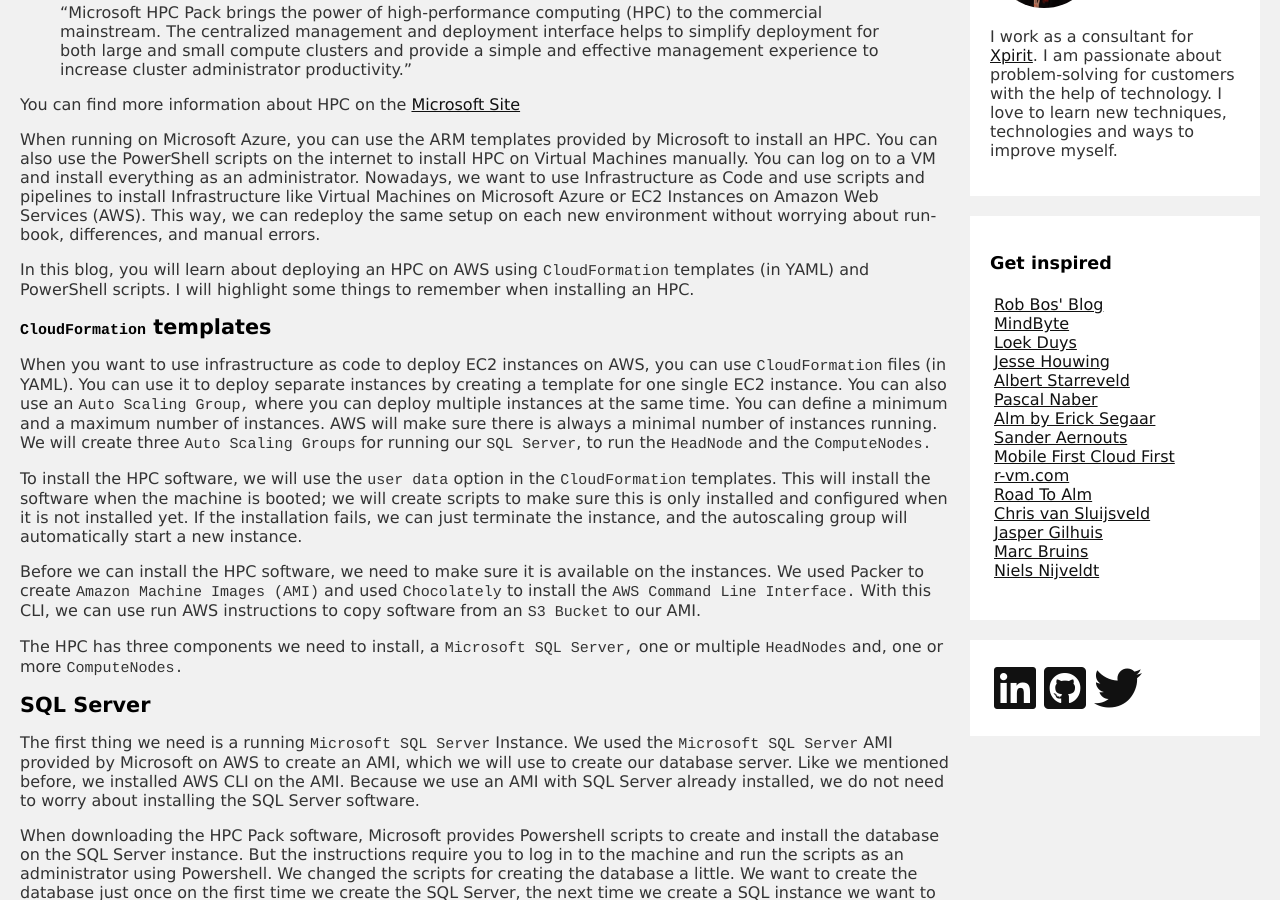
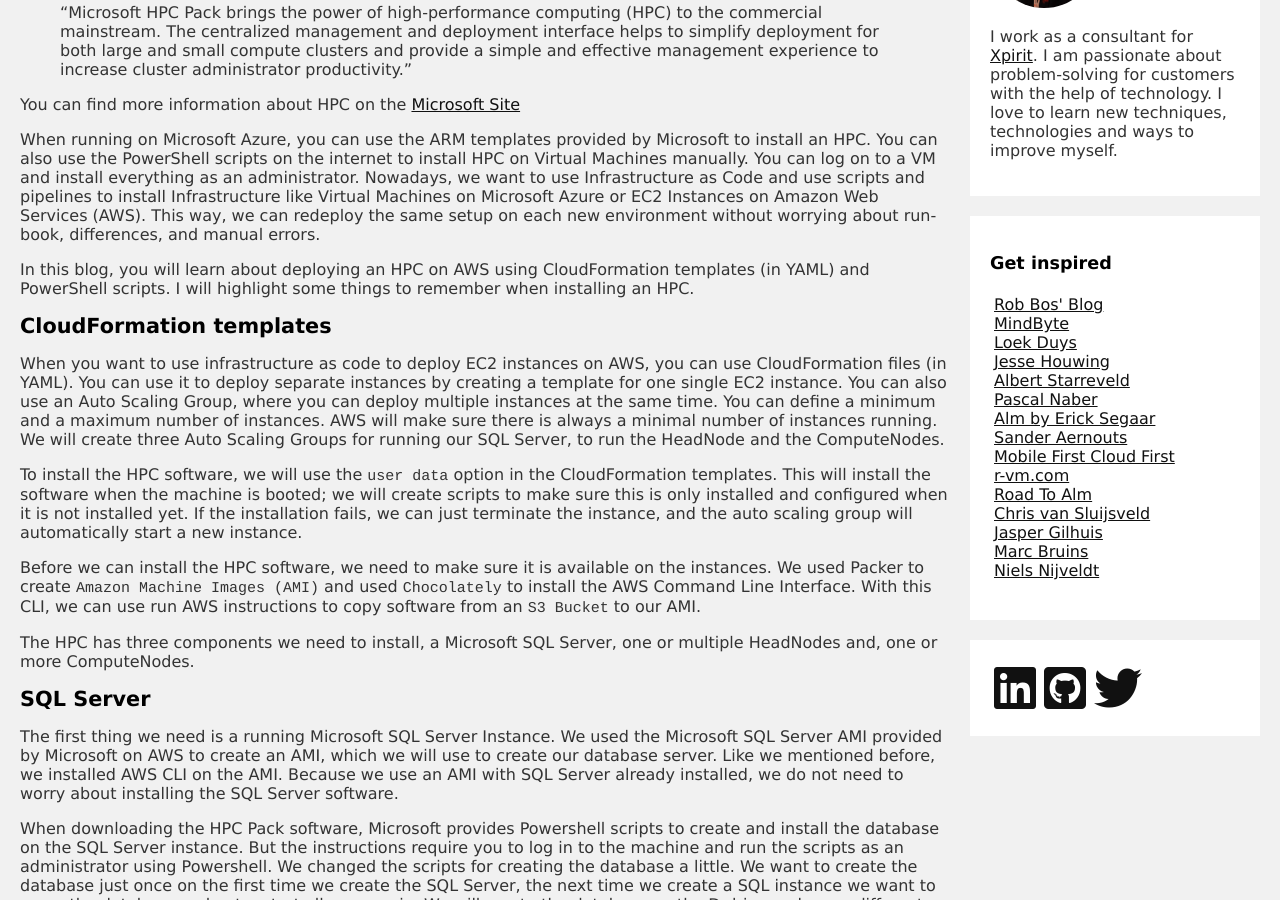
Before and after one commit to arjanvanbekkum/arjanvanbekkum.github.io, a Jekyll site: the page built from _posts/2020-05-11-Deploying-A-Microsoft-HPC-On-AWS.md, in a window 1280 px wide and 900 px high, scrolled down 614 px. Built offline with Jekyll 4.4.1, drawn with Linux system fonts in a browser that asks for light colours; some of the changed text lies outside the part shown.

Commit message:
update text

````diff
--- a/_posts/2020-05-11-Deploying-A-Microsoft-HPC-On-AWS.md
+++ b/_posts/2020-05-11-Deploying-A-Microsoft-HPC-On-AWS.md
@@ -14,21 +14,21 @@
 
 When running on Microsoft Azure, you can use the ARM templates provided by Microsoft to install an HPC. You can also use the PowerShell scripts on the internet to install HPC on Virtual Machines manually. You can log on to a VM and install everything as an administrator. Nowadays, we want to use Infrastructure as Code and use scripts and pipelines to install Infrastructure like Virtual Machines on Microsoft Azure or EC2 Instances on Amazon Web Services (AWS). This way, we can redeploy the same setup on each new environment without worrying about run-book, differences, and manual errors.
 
-In this blog, you will learn about deploying an HPC on AWS using `CloudFormation` templates (in YAML) and PowerShell scripts. I will highlight some things to remember when installing an HPC.
+In this blog, you will learn about deploying an HPC on AWS using CloudFormation templates (in YAML) and PowerShell scripts. I will highlight some things to remember when installing an HPC.
 
-# `CloudFormation` templates
+# CloudFormation templates
 
-When you want to use infrastructure as code to deploy EC2 instances on AWS, you can use `CloudFormation` files (in YAML). You can use it to deploy separate instances by creating a template for one single EC2 instance. You can also use an `Auto Scaling Group,` where you can deploy multiple instances at the same time. You can define a minimum and a maximum number of instances. AWS will make sure there is always a minimal number of instances running. We will create three `Auto Scaling Groups` for running our `SQL Server`, to run the `HeadNode` and the `ComputeNodes.`
+When you want to use infrastructure as code to deploy EC2 instances on AWS, you can use CloudFormation files (in YAML). You can use it to deploy separate instances by creating a template for one single EC2 instance. You can also use an Auto Scaling Group, where you can deploy multiple instances at the same time. You can define a minimum and a maximum number of instances. AWS will make sure there is always a minimal number of instances running. We will create three Auto Scaling Groups for running our SQL Server, to run the HeadNode and the ComputeNodes.
 
-To install the HPC software, we will use the `user data` option in the `CloudFormation` templates. This will install the software when the machine is booted; we will create scripts to make sure this is only installed and configured when it is not installed yet. If the installation fails, we can just terminate the instance, and the autoscaling group will automatically start a new instance.
+To install the HPC software, we will use the `user data` option in the CloudFormation templates. This will install the software when the machine is booted; we will create scripts to make sure this is only installed and configured when it is not installed yet. If the installation fails, we can just terminate the instance, and the auto scaling group will automatically start a new instance.
 
-Before we can install the HPC software, we need to make sure it is available on the instances. We used Packer to create `Amazon Machine Images (AMI)` and used `Chocolately` to install the `AWS Command Line Interface.` With this CLI, we can use run AWS instructions to copy software from an `S3 Bucket` to our AMI.
+Before we can install the HPC software, we need to make sure it is available on the instances. We used Packer to create `Amazon Machine Images (AMI)` and used `Chocolately` to install the AWS Command Line Interface. With this CLI, we can use run AWS instructions to copy software from an `S3 Bucket` to our AMI.
 
-The HPC has three components we need to install, a `Microsoft SQL Server,` one or multiple `HeadNodes` and, one or more `ComputeNodes.`
+The HPC has three components we need to install, a Microsoft SQL Server, one or multiple HeadNodes and, one or more ComputeNodes.
 
 # SQL Server
 
-The first thing we need is a running `Microsoft SQL Server` Instance. We used the `Microsoft SQL Server` AMI provided by Microsoft on AWS to create an AMI, which we will use to create our database server. Like we mentioned before, we installed AWS CLI on the AMI. Because we use an AMI with SQL Server already installed, we do not need to worry about installing the SQL Server software.
+The first thing we need is a running Microsoft SQL Server Instance. We used the Microsoft SQL Server AMI provided by Microsoft on AWS to create an AMI, which we will use to create our database server. Like we mentioned before, we installed AWS CLI on the AMI. Because we use an AMI with SQL Server already installed, we do not need to worry about installing the SQL Server software.
 
 When downloading the HPC Pack software, Microsoft provides Powershell scripts to create and install the database on the SQL Server instance. But the instructions require you to log in to the machine and run the scripts as an administrator using Powershell. We changed the scripts for creating the database a little. We want to create the database just once on the first time we create the SQL Server, the next time we create a SQL instance we want to reuse the database and not restart all over again. We will create the database on the D-drive and use a different volume. You can reuse the volumes on AWS instances, find out how by using <a href="https://arjanvanbekkum.github.io/blog/2020/04/29/Reconnect-Volumes-On-AWS-EC2-instances">this</a> blog I wrote
 
@@ -101,7 +101,7 @@
     N'LoginMode', REG_DWORD, 2
 ```
 
-The last step for the SQL server is to connect all the pieces and create a PowerShell we can use to run in the `UserData` option in the `CloudFormation` template. This PowerShell will run our SQL script on the SQL server itself, so we can simply use `localhost` to connect.
+The last step for the SQL server is to connect all the pieces and create a PowerShell we can use to run in the `UserData` option in the CloudFormation template. This PowerShell will run our SQL script on the SQL server itself, so we can simply use `localhost` to connect.
 
 ### Creating the users
 
@@ -137,9 +137,9 @@
 }
 ```
 
-### Setting up `CloudFormation` template yaml
+### Setting up CloudFormation template yaml
 
-We need to make sure this PowerShell scripts run every time we boot our SQL server instance. To make that happen, we will add these scripts to the `UserData` option of the `LaunchTemplate` in the `CloudFormation` file. We have created a `createdisks.ps1` script to connect the disks every time we reboot our server, you can find the link to the blog earlier in this blog. Setting the `persist` tag to true will ensure this script will run every time the instance is booted.
+We need to make sure this PowerShell scripts run every time we boot our SQL server instance. To make that happen, we will add these scripts to the `UserData` option of the `LaunchTemplate` in the CloudFormation file. We have created a `createdisks.ps1` script to connect the disks every time we reboot our server, you can find the link to the blog earlier in this blog. Setting the `persist` tag to true will ensure this script will run every time the instance is booted.
 
 ```yaml
   LaunchTemplate:
@@ -282,7 +282,7 @@
 $SQLServerInstance = "mssql.mydomain.com"
 ```
 
-Let's pass this information into one big `ArgumentList`. We need to tell the HPC Pack software we want to install the HeadNode version of the software, and we want to run without any user interaction, so the first two parameters are `-unattend` and `-HeadNode`. We will add a name to our cluster using the DNS HeadNode entry we will create in our `CloudFormation` file. For the installation, we need the just created certificate and the password we used to export the certificate to disk.
+Let's pass this information into one big `ArgumentList`. We need to tell the HPC Pack software we want to install the HeadNode version of the software, and we want to run without any user interaction, so the first two parameters are `-unattend` and `-HeadNode`. We will add a name to our cluster using the DNS HeadNode entry we will create in our CloudFormation file. For the installation, we need the just created certificate and the password we used to export the certificate to disk.
 
 ```powershell
 $setupArg = "-unattend -HeadNode -ClusterName:$ClusterName -SSLPfxFilePath:$certpath -SSLPfxFilePassword:$certificate_password"
@@ -319,7 +319,7 @@
 
 ### Configure the HeadNode
 
-After the installation of the HPC Pack software, we need to configure the HeadNode. The HPC pack provides us with a PowerShell module we can use to complete the configuration. After activating the snap-in, we need we can get the network interface we need. In this case, we have two, because we will create two in the `CloudFormation` file, the same way as we did in the SQL Server deployment. We will select the first one and set the `HpcNetwork` on `Enterprise` using this network interface.
+After the installation of the HPC Pack software, we need to configure the HeadNode. The HPC pack provides us with a PowerShell module we can use to complete the configuration. After activating the snap-in, we need we can get the network interface we need. In this case, we have two, because we will create two in the CloudFormation file, the same way as we did in the SQL Server deployment. We will select the first one and set the `HpcNetwork` on `Enterprise` using this network interface.
 
 >Enterprise network: An organizational network connected to the HeadNode and, in some cases, to other nodes in the cluster. The enterprise network is often the public or organization network that most users log on to perform their >work. All intra-cluster management and deployment traffic is carried on the enterprise network unless a private network and an optional application network also connect the cluster nodes.
 
@@ -358,9 +358,9 @@
 
 So we are almost done with setting up the HeadNode. There is only one thing we need to do, and that is, make the certificate available for the ComputeNodes. Because we are using a self-signed certificate, the ComputeNodes need to install the same certificate so we can use a trusted HTTPS connection between the nodes. This leaves us with a problem, because we are installing the HeadNode and the certificate is in a folder on our C-Drive. The solution is not that complicated; during the installation of the HPC Software a share is created, which can be used by the ComputeNodes during setup. So we copy the certificate we used to this shared folder (`C:\Program Files\Microsoft HPC Pack 2016\Data\InstallShare\Certificates\`).
 
-### Setting up `CloudFormation` template yaml
+### Setting up CloudFormation template yaml
 
-The HeadNode `CloudFormation` files are almost the same as the once we used to deploy the SQL Server instance. We used Packer to create a new AMI based on the standard Windows Server version provided by Microsoft. We added `Chocolately` and the `AWS CLI`. For running the HeadNode we created an Auto Scaling Group with a launch template and provided the HeadNode with a DNS name called `HeadNode.mydomain.com`. The only thing different in the `LaunchTemplate` is, of course, the user-data.
+The HeadNode CloudFormation files are almost the same as the once we used to deploy the SQL Server instance. We used Packer to create a new AMI based on the standard Windows Server version provided by Microsoft. We added `Chocolately` and the `AWS CLI`. For running the HeadNode we created an Auto Scaling Group with a launch template and provided the HeadNode with a DNS name called `HeadNode.mydomain.com`. The only thing different in the `LaunchTemplate` is, of course, the user-data.
 
 First, we install the certificate by calling the little modified PowerShell script provided by Microsoft. Next, we will install the HPC Pack using credentials from the parameter store, and the last step is we copy the certificate we use to install the HeadNode to the share created by the installer.
 
@@ -469,11 +469,11 @@
 Set-HpcNodeState -Name $env:COMPUTERNAME -State Online -ErrorAction Stop
 ```
 
-### Setting up `CloudFormation` template yaml
+### Setting up CloudFormation template yaml
 
 Just like the SQL Server and the HeadNode we will also use an `AutoScalingGroup` from running the ComputeNodes. Because you probably want more then one ComputeNode we will not assign IP addresses or DNS entries, simply because we do not really care about this configuration on the ComputeNodes and because we do not need them.
 
-We again just just change the `UserData` option in the `CloudFormation` file. In the `UserData` part, we need to put getting the credentials we need from the `AWS Parameter Store` and make sure we use the copy certificate script before installing the HPC Pack. We separated the installation and the configuration from the ComputeNode into two scripts. Only for the configuration, we need the `PSSessionConfiguration`, for the installation, we can just pass tru the credentials using the `Invoke-Command` method.
+We again just just change the `UserData` option in the CloudFormation file. In the `UserData` part, we need to put getting the credentials we need from the `AWS Parameter Store` and make sure we use the copy certificate script before installing the HPC Pack. We separated the installation and the configuration from the ComputeNode into two scripts. Only for the configuration, we need the `PSSessionConfiguration`, for the installation, we can just pass tru the credentials using the `Invoke-Command` method.
 
 ```yaml
 UserData:
````
Also changed, not shown: other parts of _posts/2020-05-11-Deploying-A-Microsoft-HPC-On-AWS.md (+3 -3 lines).
